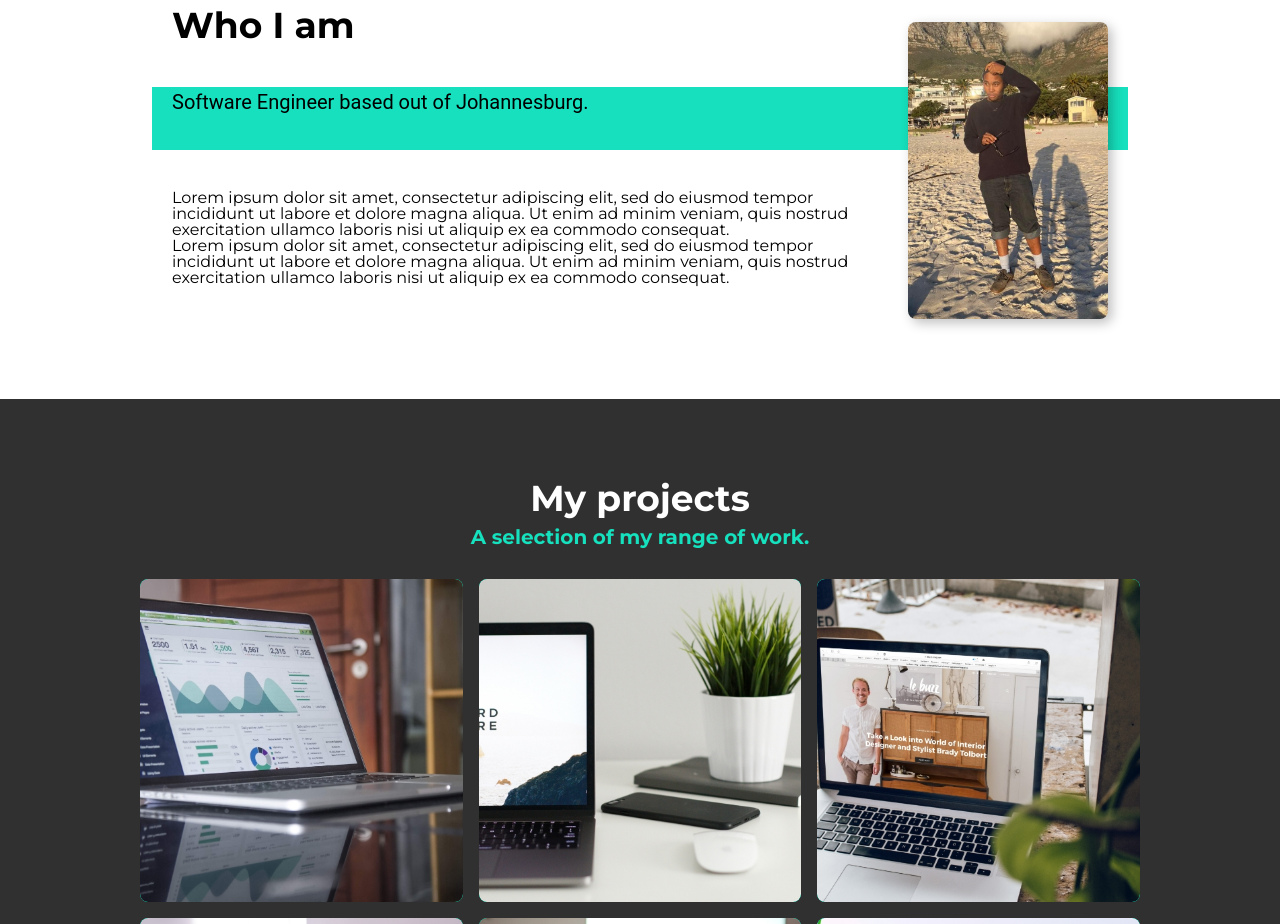
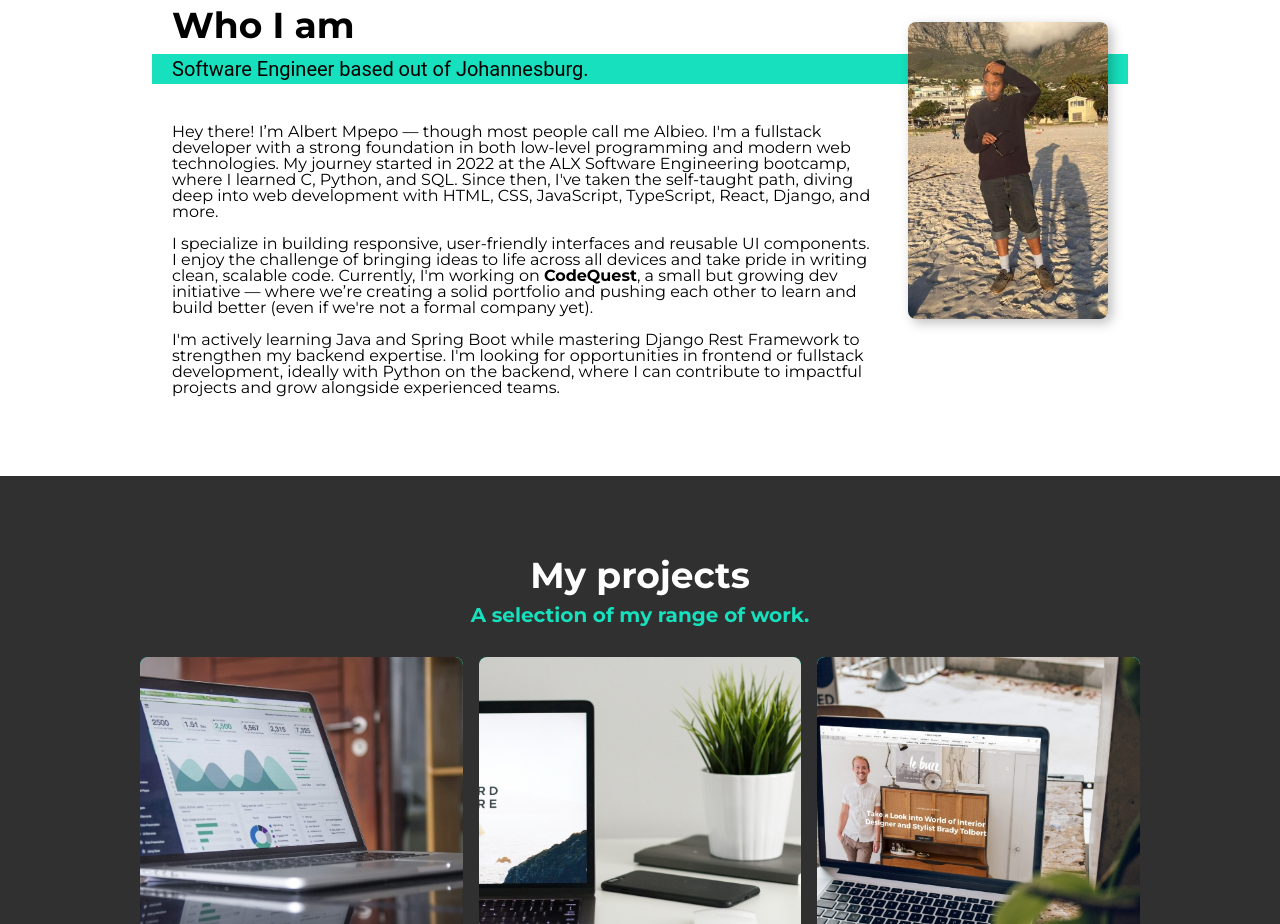
Before and after one commit to Albieo/web-portfolio, a React (Vite) app: page /projects in a window 1280 px wide. Shown: the part 1340-2264 px from the top of the page. Built offline with nearby package versions, Linux system fonts and the light colour scheme.

Commit message:
Refrac - filling information on about me section

```diff
--- a/src/components/organisms/about-me/AboutMe.tsx
+++ b/src/components/organisms/about-me/AboutMe.tsx
@@ -16,14 +16,17 @@ const AboutMe = (): ReactNode => {
         text={"Software Engineer based out of Johannesburg."}
       />
       <div className="about-me__body">
-        <p>Lorem ipsum dolor sit amet, consectetur adipiscing elit, sed do eiusmod
-          tempor incididunt ut labore et dolore magna aliqua. Ut enim ad minim veniam,
-          quis nostrud exercitation ullamco laboris nisi ut aliquip ex ea commodo
-          consequat.</p>
-        <p>Lorem ipsum dolor sit amet, consectetur adipiscing elit, sed do eiusmod
-          tempor incididunt ut labore et dolore magna aliqua. Ut enim ad minim veniam,
-          quis nostrud exercitation ullamco laboris nisi ut aliquip ex ea commodo
-          consequat.</p>
+        <p>
+          Hey there! I’m Albert Mpepo — though most people call me Albieo. I'm a fullstack developer with a strong foundation in both low-level programming and modern web technologies. My journey started in 2022 at the ALX Software Engineering bootcamp, where I learned C, Python, and SQL. Since then, I've taken the self-taught path, diving deep into web development with HTML, CSS, JavaScript, TypeScript, React, Django, and more.
+        </p>
+        <br />
+        <p>
+          I specialize in building responsive, user-friendly interfaces and reusable UI components. I enjoy the challenge of bringing ideas to life across all devices and take pride in writing clean, scalable code. Currently, I'm working on <strong>CodeQuest</strong>, a small but growing dev initiative — where we’re creating a solid portfolio and pushing each other to learn and build better (even if we're not a formal company yet).
+        </p>
+        <br />
+        <p>
+          I'm actively learning Java and Spring Boot while mastering Django Rest Framework to strengthen my backend expertise. I'm looking for opportunities in frontend or fullstack development, ideally with Python on the backend, where I can contribute to impactful projects and grow alongside experienced teams.
+        </p>
       </div>
 
       <Image className="about-me__img" src={img_about} alt="Jane leaning against a bus" />
```
